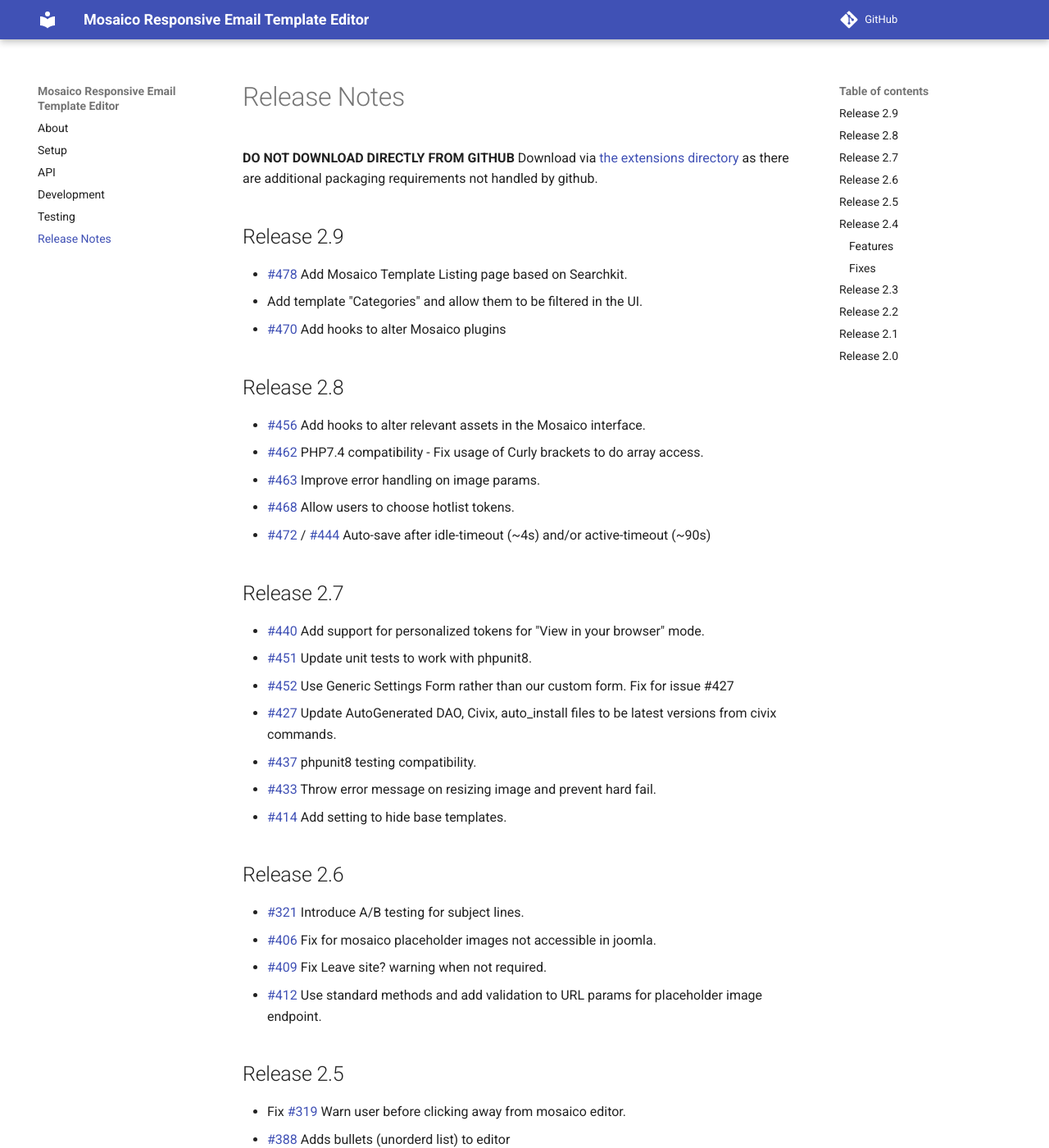
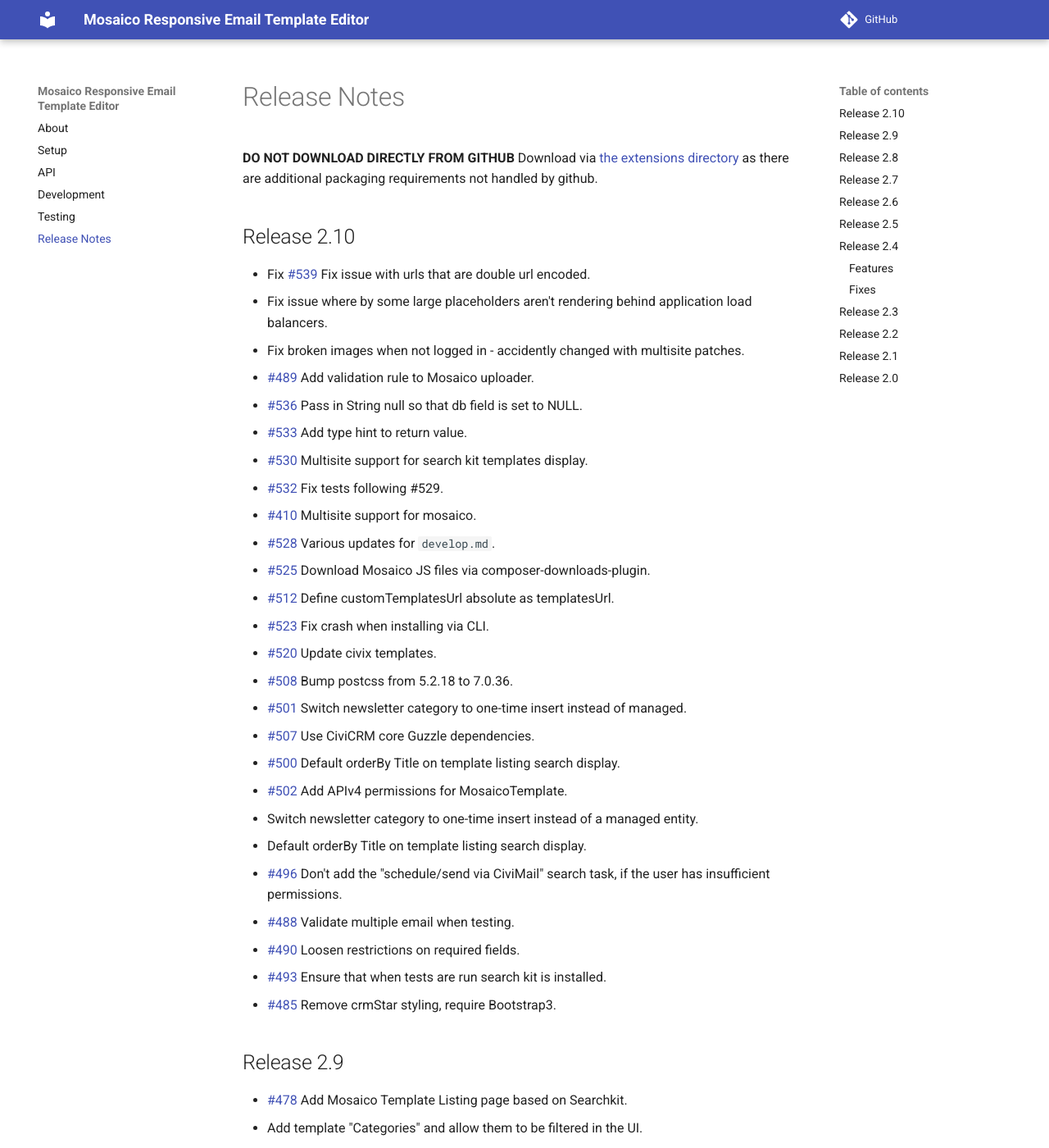
Before and after one commit to veda-consulting-company/uk.co.vedaconsulting.mosaico, an MkDocs documentation site: the page built from docs/releasenotes.md, in a window 1280 px wide and 1400 px high. Shown: the whole window at 82% size. Built offline with MkDocs 1.6.1 and Material for MkDocs 9.7.7, drawn with Linux system fonts in a browser that asks for light colours.

Commit message:
Release 2.10

```diff
--- a/docs/releasenotes.md
+++ b/docs/releasenotes.md
@@ -1,5 +1,34 @@
 **DO NOT DOWNLOAD DIRECTLY FROM GITHUB**
 Download via [the extensions directory](https://civicrm.org/extensions/email-template-builder) as there are additional packaging requirements not handled by github.
+
+## Release 2.10
+
+* Fix [#539](https://github.com/veda-consulting-company/uk.co.vedaconsulting.mosaico/pull/539) Fix issue with urls that are double url encoded.
+* Fix issue where by some large placeholders aren't rendering behind application load balancers.
+* Fix broken images when not logged in - accidently changed with multisite patches.
+* [#489](https://github.com/veda-consulting-company/uk.co.vedaconsulting.mosaico/pull/489) Add validation rule to Mosaico uploader.
+* [#536](https://github.com/veda-consulting-company/uk.co.vedaconsulting.mosaico/pull/536) Pass in String null so that db field is set to NULL.
+* [#533](https://github.com/veda-consulting-company/uk.co.vedaconsulting.mosaico/pull/533) Add type hint to return value.
+* [#530](https://github.com/veda-consulting-company/uk.co.vedaconsulting.mosaico/pull/530) Multisite support for search kit templates display.
+* [#532](https://github.com/veda-consulting-company/uk.co.vedaconsulting.mosaico/pull/532) Fix tests following #529.
+* [#410](https://github.com/veda-consulting-company/uk.co.vedaconsulting.mosaico/pull/410) Multisite support for mosaico.
+* [#528](https://github.com/veda-consulting-company/uk.co.vedaconsulting.mosaico/pull/528) Various updates for `develop.md`.
+* [#525](https://github.com/veda-consulting-company/uk.co.vedaconsulting.mosaico/pull/525) Download Mosaico JS files via composer-downloads-plugin.
+* [#512](https://github.com/veda-consulting-company/uk.co.vedaconsulting.mosaico/pull/512) Define customTemplatesUrl absolute as templatesUrl.
+* [#523](https://github.com/veda-consulting-company/uk.co.vedaconsulting.mosaico/pull/523) Fix crash when installing via CLI.
+* [#520](https://github.com/veda-consulting-company/uk.co.vedaconsulting.mosaico/pull/520) Update civix templates.
+* [#508](https://github.com/veda-consulting-company/uk.co.vedaconsulting.mosaico/pull/508) Bump postcss from 5.2.18 to 7.0.36.
+* [#501](https://github.com/veda-consulting-company/uk.co.vedaconsulting.mosaico/pull/501) Switch newsletter category to one-time insert instead of managed.
+* [#507](https://github.com/veda-consulting-company/uk.co.vedaconsulting.mosaico/pull/507) Use CiviCRM core Guzzle dependencies.
+* [#500](https://github.com/veda-consulting-company/uk.co.vedaconsulting.mosaico/pull/500) Default orderBy Title on template listing search display.
+* [#502](https://github.com/veda-consulting-company/uk.co.vedaconsulting.mosaico/pull/502) Add APIv4 permissions for MosaicoTemplate.
+* Switch newsletter category to one-time insert instead of a managed entity.
+* Default orderBy Title on template listing search display.
+* [#496](https://github.com/veda-consulting-company/uk.co.vedaconsulting.mosaico/pull/496) Don't add the "schedule/send via CiviMail" search task, if the user has insufficient permissions.
+* [#488](https://github.com/veda-consulting-company/uk.co.vedaconsulting.mosaico/pull/488) Validate multiple email when testing.
+* [#490](https://github.com/veda-consulting-company/uk.co.vedaconsulting.mosaico/pull/490) Loosen restrictions on required fields.
+* [#493](https://github.com/veda-consulting-company/uk.co.vedaconsulting.mosaico/pull/493) Ensure that when tests are run search kit is installed.
+* [#485](https://github.com/veda-consulting-company/uk.co.vedaconsulting.mosaico/pull/485) Remove crmStar styling, require Bootstrap3.
 
 ## Release 2.9
 
--- a/info.xml
+++ b/info.xml
@@ -15,11 +15,11 @@
     <url desc="Support">https://vedaconsulting.co.uk</url>
     <url desc="Licensing">http://www.gnu.org/licenses/agpl-3.0.html</url>
   </urls>
-  <releaseDate>2022-02-23</releaseDate>
-  <version>2.9</version>
+  <releaseDate>2022-10-12</releaseDate>
+  <version>2.10</version>
   <develStage>stable</develStage>
   <compatibility>
-    <ver>5.48</ver>
+    <ver>5.49</ver>
   </compatibility>
   <requires>
     <ext>org.civicrm.flexmailer</ext>
```
